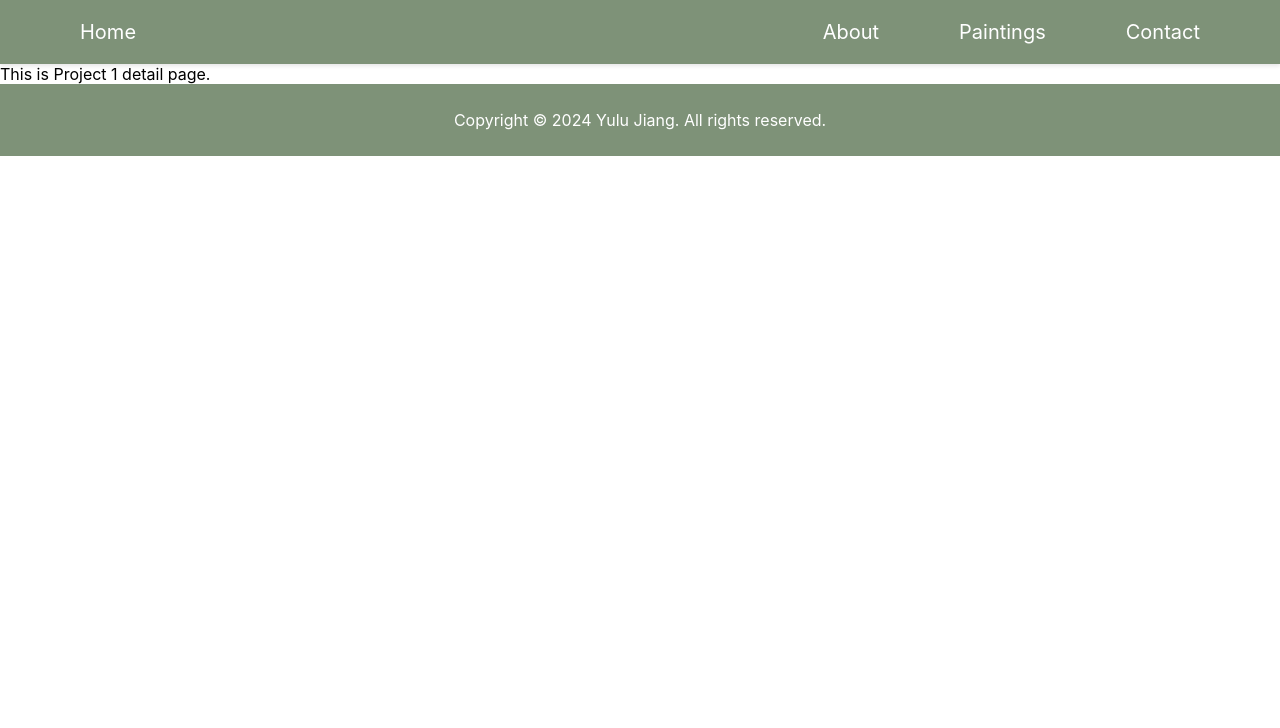
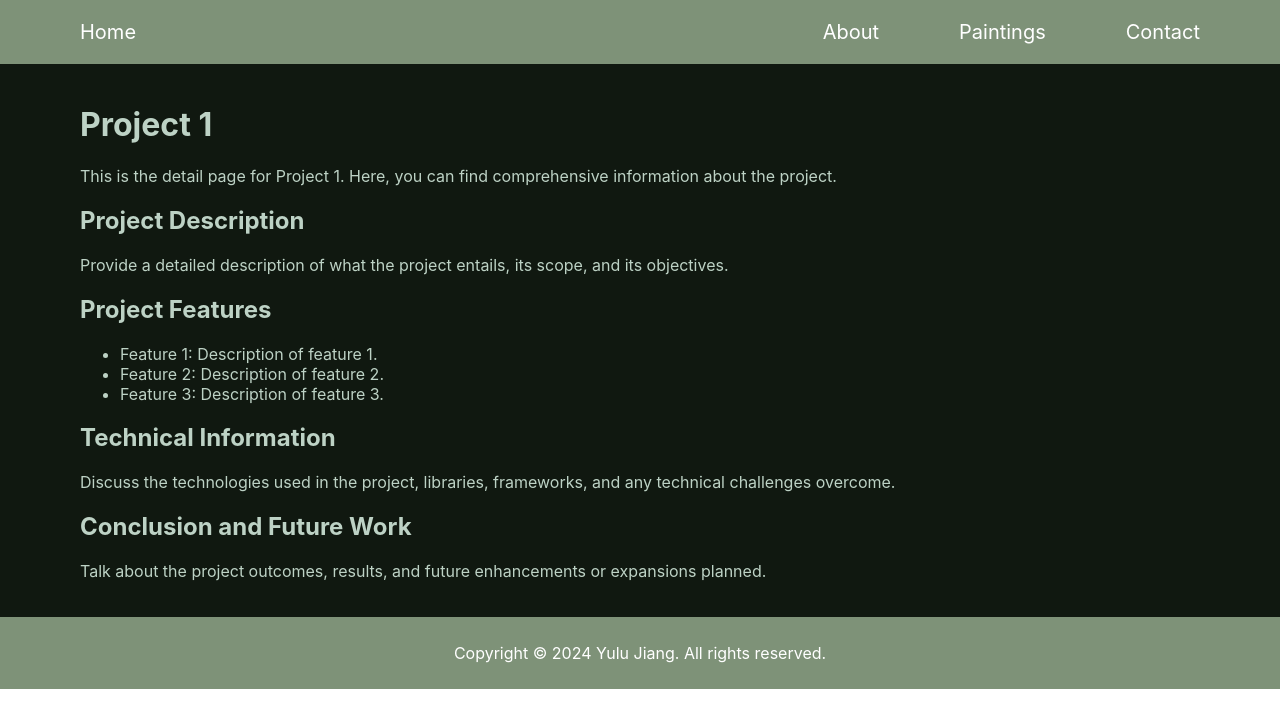
Before and after one commit to yu1uuu/Portfolio, a React (Create React App) app: page /project1 in a window 1280 px wide. Shown: the top 728 px of the page. Built offline with nearby package versions, Linux system fonts and the light colour scheme.

Commit message:
added template page for project1 description

```diff
--- a/src/components/HomePage.js
+++ b/src/components/HomePage.js
@@ -6,15 +6,16 @@ import { Link } from 'react-router-dom';
 const StyledHomePage = styled.main`
   background-color: #101810; // Light green
   color: #bdd2c5;
-  padding: 10px;
+  padding: 20px;
   text-align: center;
+  padding-bottom: 60px;
 `;
 
 // Style for the grid container
 const GridContainer = styled.div`
   display: grid;
   grid-template-columns: repeat(3, 1fr); // Creates a three-column layout
-  gap: 20px; // Space between grid items
+  gap: 25px; // Space between grid items
   padding: 20px;
   margin-right: 80px;
   margin-left: 80px;
--- a/src/components/Project1.js
+++ b/src/components/Project1.js
@@ -1,8 +1,48 @@
 // In src/components/Project1.js
 import React from 'react';
+import styled from 'styled-components';
+
+const TextSection = styled.div`
+  flex: 1; // Takes up the remaining space
+  padding: 20px 80px; // Padding to space out the text from the image
+  color: #bdd2c5;
+`;
+
+const StyledProject1 = styled.main`
+  background-color: #101810; // Light green
+`;
 
 function Project1() {
-  return <div>This is Project 1 detail page.</div>;
+  return (
+    <StyledProject1>
+    <TextSection>
+    <div className="project-details">
+      <h1>Project 1</h1>
+      <p>This is the detail page for Project 1. Here, you can find comprehensive information about the project.</p>
+      <section>
+        <h2>Project Description</h2>
+        <p>Provide a detailed description of what the project entails, its scope, and its objectives.</p>
+      </section>
+      <section>
+        <h2>Project Features</h2>
+        <ul>
+          <li>Feature 1: Description of feature 1.</li>
+          <li>Feature 2: Description of feature 2.</li>
+          <li>Feature 3: Description of feature 3.</li>
+        </ul>
+      </section>
+      <section>
+        <h2>Technical Information</h2>
+        <p>Discuss the technologies used in the project, libraries, frameworks, and any technical challenges overcome.</p>
+      </section>
+      <section>
+        <h2>Conclusion and Future Work</h2>
+        <p>Talk about the project outcomes, results, and future enhancements or expansions planned.</p>
+      </section>
+    </div>
+    </TextSection>
+    </StyledProject1>
+  );
 }
 
 export default Project1;
```
